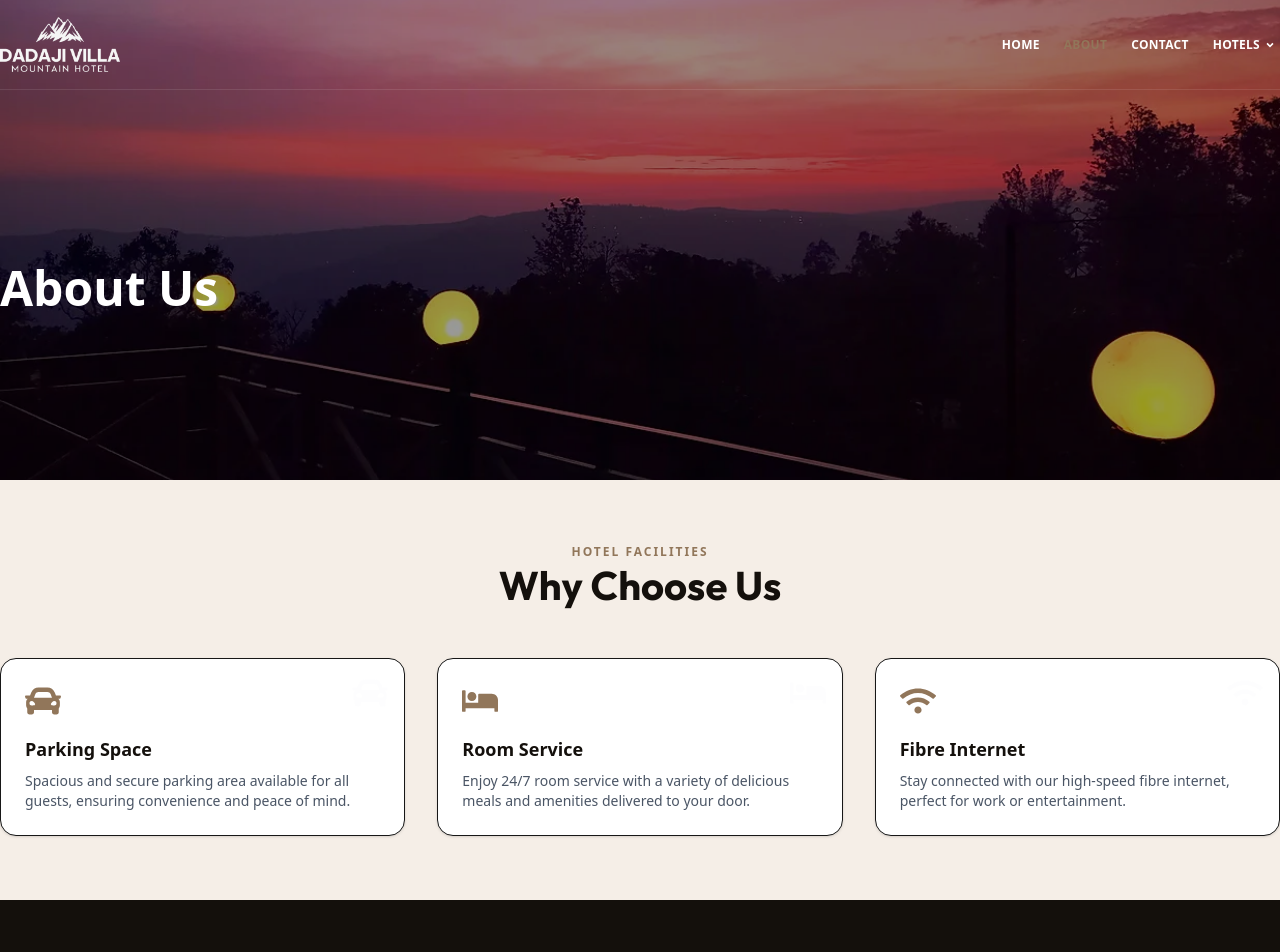
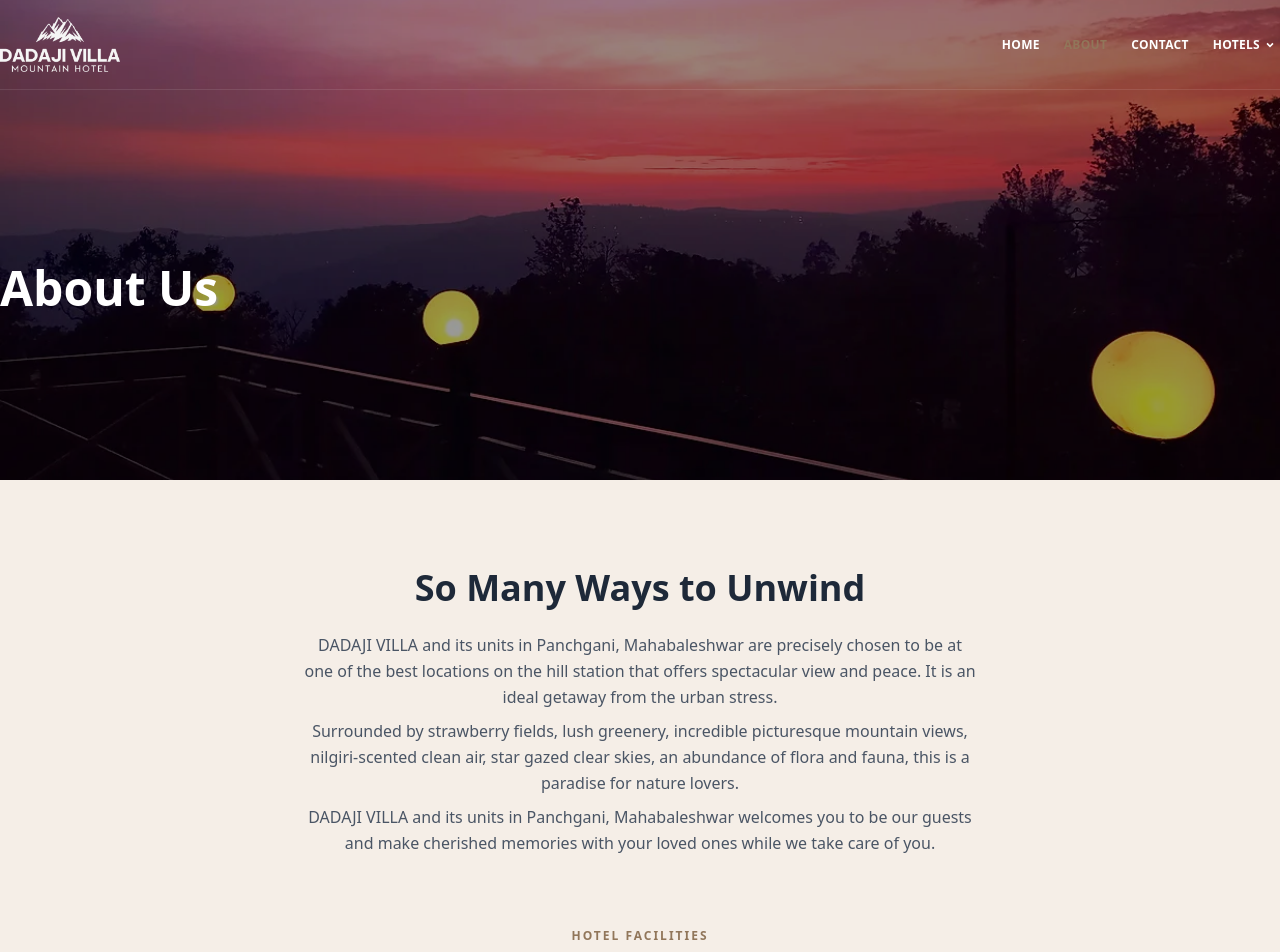
Before and after one commit to prafulpatil9966/dadaji-villa, a Next.js app: page /about in a window 1280 px wide. Shown: the top 952 px of the page. Built offline with nearby package versions, Linux system fonts and the light colour scheme.

Commit message:
changes before adding a cms

```diff
--- /dev/null
+++ b/src/app/about/AboutInfo/AboutInfo.tsx
@@ -0,0 +1,77 @@
+'use client';
+
+import { motion } from 'framer-motion';
+
+const fadeInUp = {
+    hidden: { opacity: 0, y: 20 },
+    visible: (i: number) => ({
+        opacity: 1,
+        y: 0,
+        transition: { delay: i * 0.2, duration: 0.6, ease: 'easeOut' }
+    }),
+};
+
+export default function AboutInfo() {
+    return (
+        <section className="pt-20 pb-0">
+            <div className="max-w-5xl mx-auto px-4">
+                <div className="text-center">
+                    {/* <motion.div
+                        custom={0}
+                        initial="hidden"
+                        whileInView="visible"
+                        viewport={{ once: true }}
+                        variants={fadeInUp}
+                        className="text-lg text-gray-500 mb-6"
+                    >
+                        So Many Ways to Unwind
+                    </motion.div> */}
+
+                    <motion.h2
+                        custom={1}
+                        initial="hidden"
+                        whileInView="visible"
+                        viewport={{ once: true }}
+                        variants={fadeInUp}
+                        className="text-4xl font-bold mt-2 mb-6 text-gray-800"
+                    >
+                        So Many Ways to Unwind
+
+                    </motion.h2>
+
+                    <motion.p
+                        custom={2}
+                        initial="hidden"
+                        whileInView="visible"
+                        viewport={{ once: true }}
+                        variants={fadeInUp}
+                        className="text-gray-600 leading-relaxed max-w-2xl mx-auto mb-2"
+                    >
+                        DADAJI VILLA and its units in Panchgani, Mahabaleshwar are precisely chosen to be at one of the best locations on the hill station that offers spectacular view and peace. It is an ideal getaway from the urban stress.
+                    </motion.p>
+                    <motion.p
+                        custom={2}
+                        initial="hidden"
+                        whileInView="visible"
+                        viewport={{ once: true }}
+                        variants={fadeInUp}
+                        className="text-gray-600 leading-relaxed max-w-2xl mx-auto mb-2"
+                    >
+                        Surrounded by strawberry fields, lush greenery, incredible picturesque mountain views, nilgiri-scented clean air, star gazed clear skies, an abundance of flora and fauna, this is a paradise for nature lovers.
+
+                    </motion.p>
+                    <motion.p
+                        custom={2}
+                        initial="hidden"
+                        whileInView="visible"
+                        viewport={{ once: true }}
+                        variants={fadeInUp}
+                        className="text-gray-600 leading-relaxed max-w-2xl mx-auto mb-2"
+                    >
+                        DADAJI VILLA and its units in Panchgani, Mahabaleshwar welcomes you to be our guests and make cherished memories with your loved ones while we take care of you.
+                    </motion.p>
+                </div>
+            </div>
+        </section>
+    );
+}
--- a/src/app/about/page.tsx
+++ b/src/app/about/page.tsx
@@ -2,11 +2,14 @@
 import { useRouter } from "next/navigation"
 import WhyChooseUS from "./WhyChooseUS/WhyChooseUS";
 import AboutHeader from "./AboutHeader/AboutHeader";
+import AboutInfo from "./AboutInfo/AboutInfo";
+import TestimonialsSection from "../components/home/TestimonialsSection/TestimonialsSection";
 
 export default function About() {
     return (
         <div className="bg-[#f5eee7]">
           <AboutHeader />
+          <AboutInfo />
           <WhyChooseUS />
         </div>
     )
--- a/src/app/components/global-ui/GallerySection/GallerySection.tsx
+++ b/src/app/components/global-ui/GallerySection/GallerySection.tsx
@@ -85,11 +85,11 @@ export default function GallerySection({ images }: GallerySectionProps) {
                                         <img
                                             src={img.src}
                                             alt={`Gallery image ${index}`}
-                                            className="transition-transform duration-300 group-hover:scale-105 object-cover h-full w-full"
+                                            className="transform transition-transform duration-300 group-hover:scale-105 object-cover h-full w-full"
                                         />
 
                                         {/* Black opacity overlay */}
-                                        <div className="absolute inset-0 bg-black opacity-40 pointer-events-none transition-opacity duration-300 group-hover:opacity-20" />
+                                        <div className="absolute inset-0 bg-black opacity-40 pointer-events-none transition-opacity duration-500 group-hover:opacity-20" />
                                     </motion.div>
 
                                 ))}
```
Also changed, not shown: src/app/about/AboutInfo/AboutInfo.scss (added), src/app/about/AboutInfo/index.js (added).
